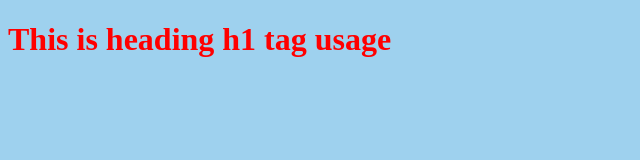
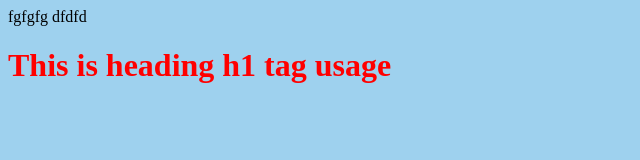
Before and after one commit to rawalgithub/test, a plain HTML site: page index.html in a window 1280 px wide. Shown: the whole page, without its empty margins (0-640 px from the left). Drawn offline with Linux system fonts and the light colour scheme.

Commit message:
new branch

```diff
--- a/index.html
+++ b/index.html
@@ -10,8 +10,8 @@
 
 </head>
 <body>
-
-
+fgfgfg
+dfdfd
     <h1> This is heading h1 tag usage</h1>
 
 </body>
```
Also changed, not shown: abc.html (added), about.html (added), 1 other file.
